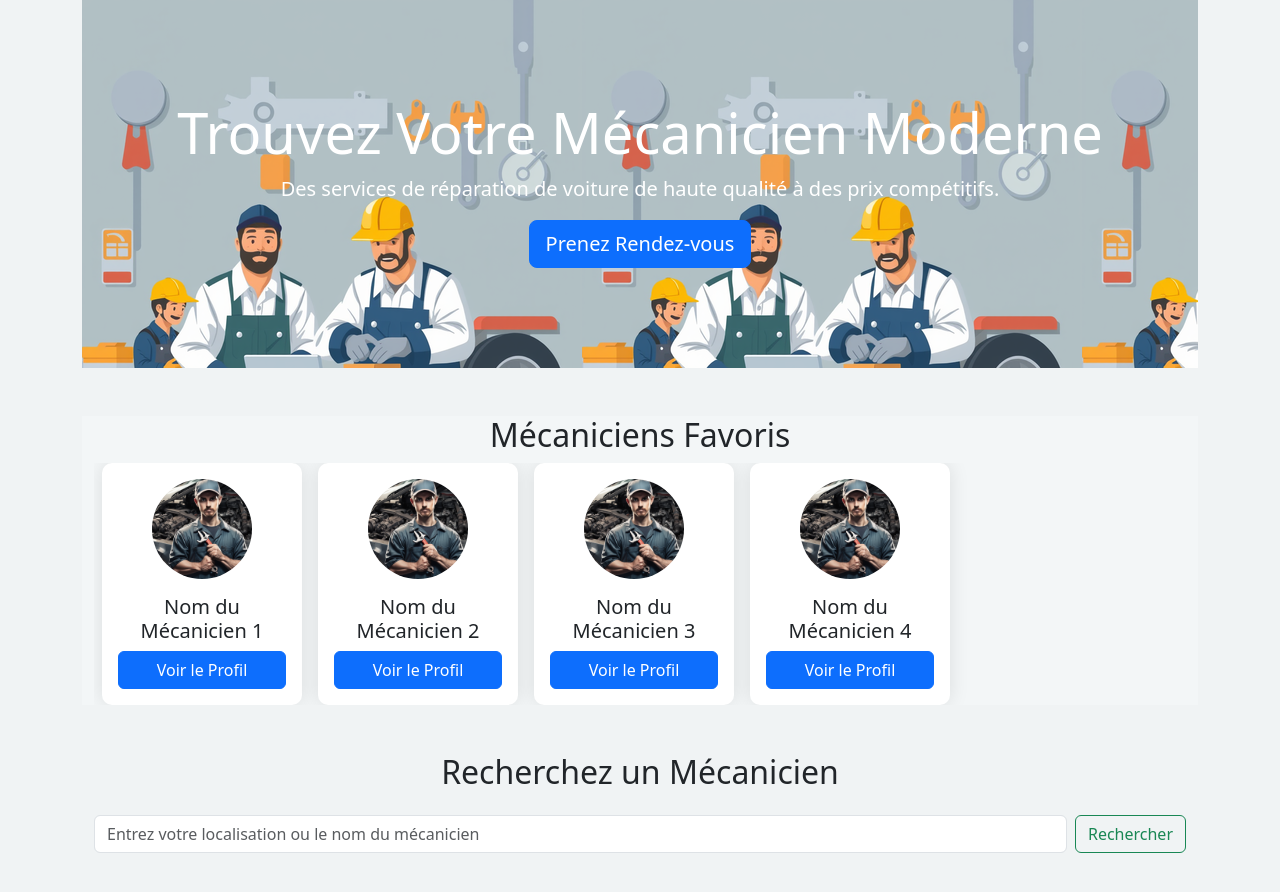
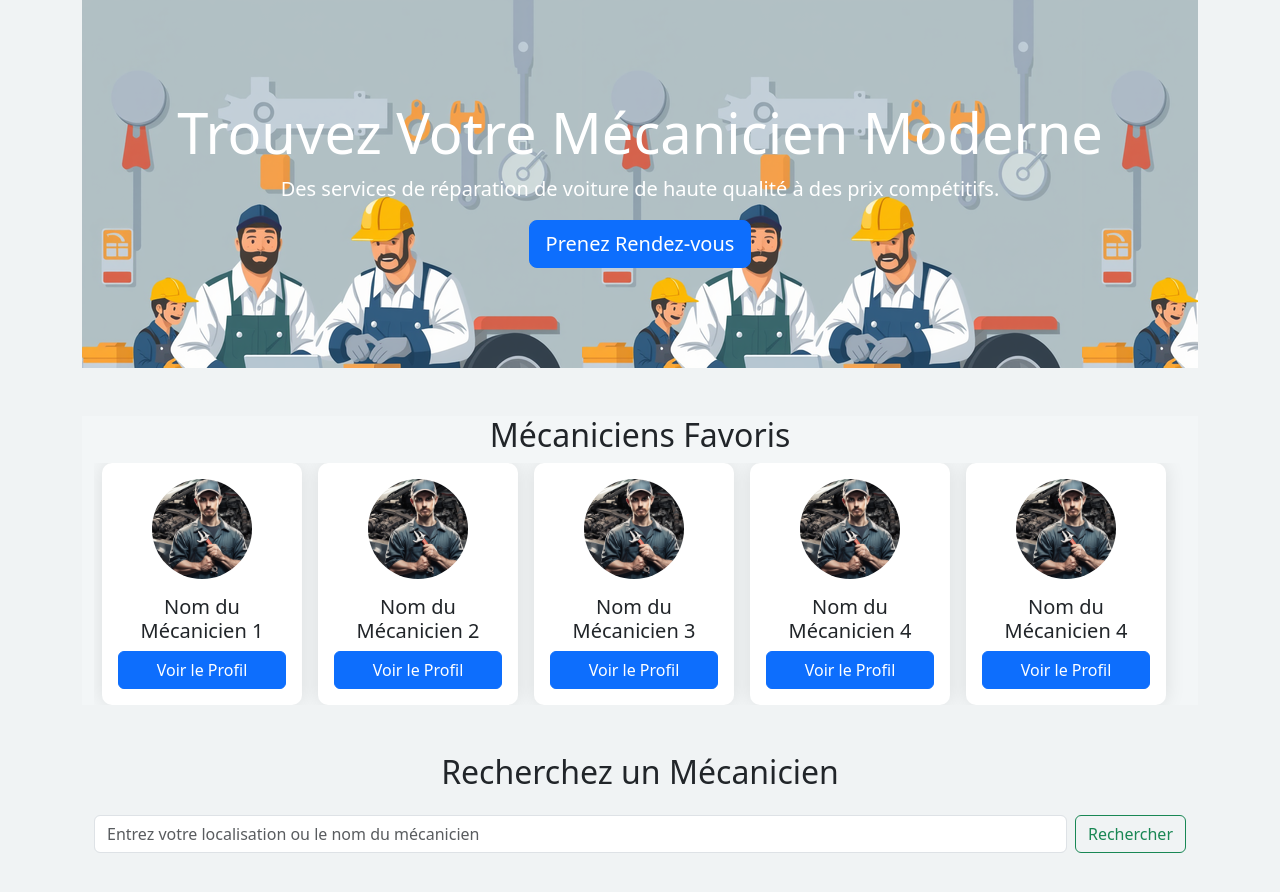
Before and after one commit to RafEric/prestataire_mecanicien, a Django app: page / in a window 1280 px wide. Shown: the part 143-1035 px from the top of the page. Run offline with Django 5.2, Linux system fonts and the light colour scheme; some libraries are stand-ins or nearby versions.

Commit message:
modification favori

```diff
--- a/static/css/mecaFavori.css
+++ b/static/css/mecaFavori.css
@@ -51,7 +51,8 @@
     .mechanic-name {
         font-size: 1rem; /* Taille de police sur petit écran */
     }
-    .card-body {
+    .bodyFavori {
        height: 100px;
     }
+
 }
--- a/templates/index.html
+++ b/templates/index.html
@@ -45,6 +45,15 @@
                         <img src="{% static 'imageS/register.png' %}" class="rounded-circle img-profile" alt="Mécanicien">
                     </div>
                     <div class="card-body">
+                        <h5 class="card-title text-center mechanic-name">Nom du Mécanicien 4</h5>
+                        <a href="#" class="btn btn-primary w-100">Voir le Profil</a>
+                    </div>
+                </div>
+                <div class="card mx-2 favoriCard" style="min-width: 150px; max-width: 200px;">
+                    <div class="text-center mt-3">
+                        <img src="{% static 'imageS/register.png' %}" class="rounded-circle img-profile" alt="Mécanicien">
+                    </div>
+                    <div class="card-body bodyFavori">
                         <h5 class="card-title text-center mechanic-name">Nom du Mécanicien 4</h5>
                         <a href="#" class="btn btn-primary w-100">Voir le Profil</a>
                     </div>
```
